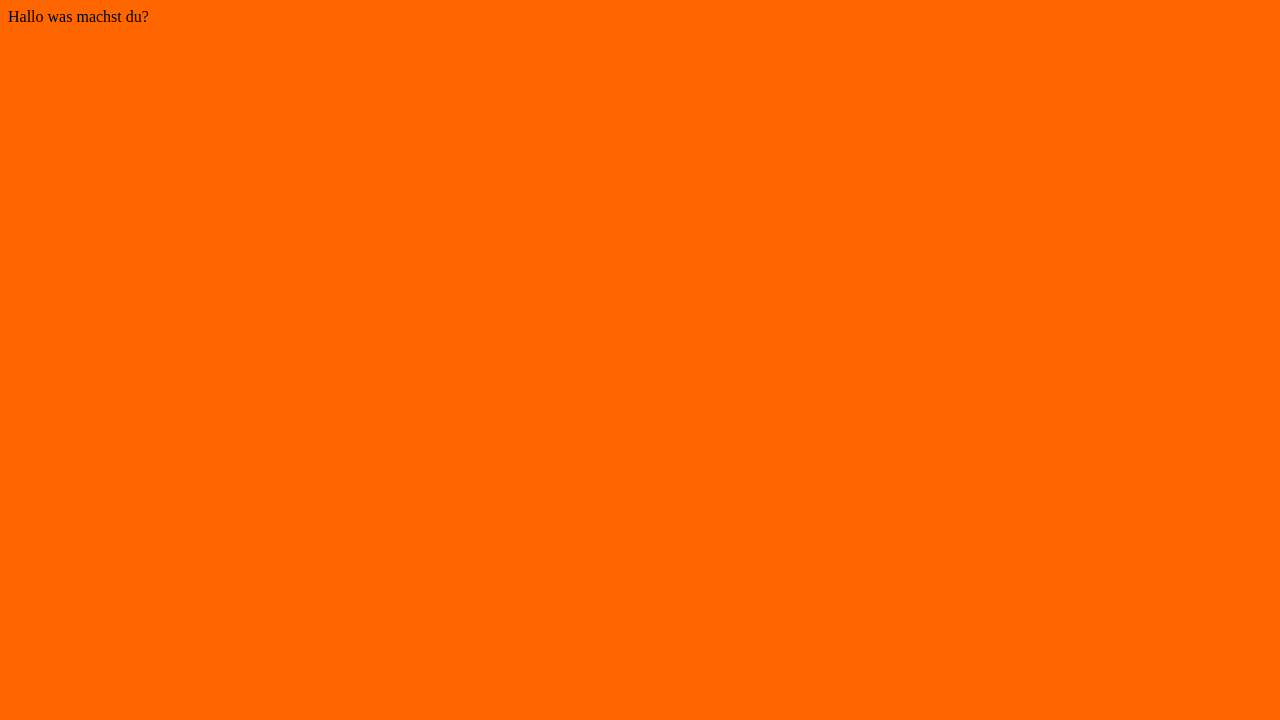
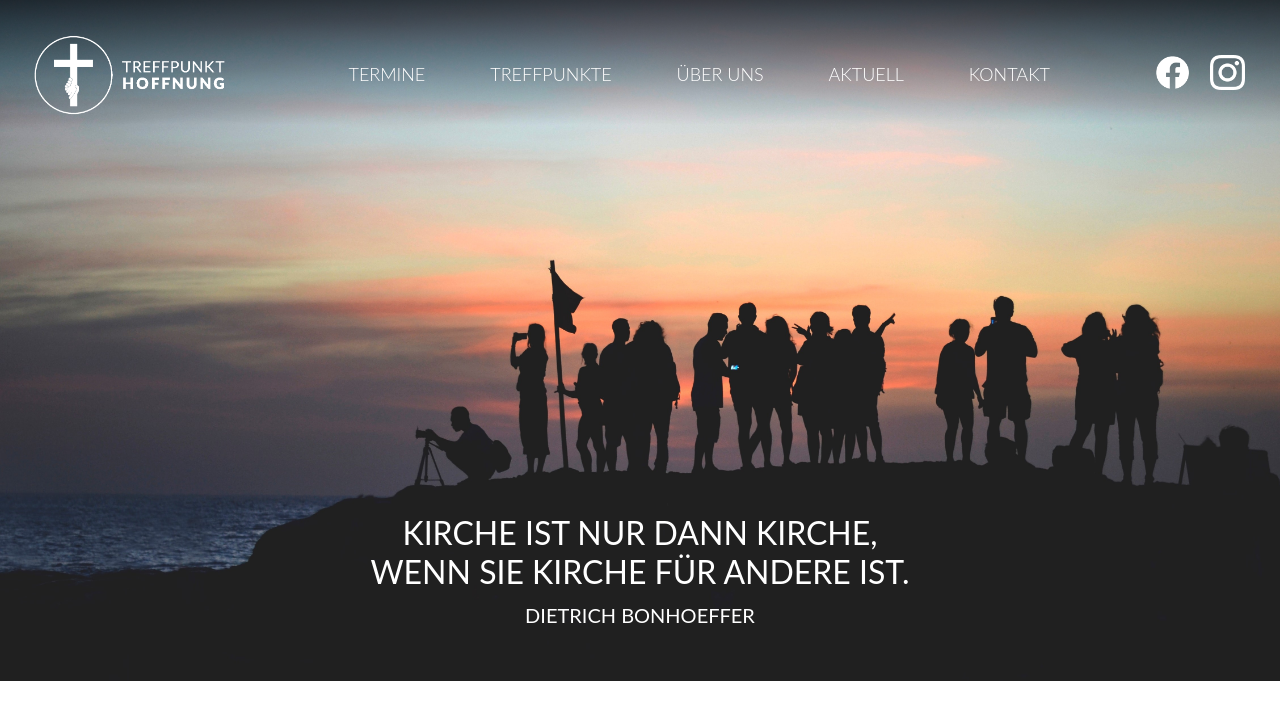
Before and after one commit to GeoDaer/TPH, a website: page src/index.html in a window 1280 px wide. Drawn offline with Linux system fonts and the light colour scheme; files that its build step writes are made by us from their sources; files whose address does not match are found by name.

Commit message:
Header, Menu, Startbild eingefügt

```diff
--- a/gulpfile.js
+++ b/gulpfile.js
@@ -67,6 +67,18 @@ gulp.task('html',function(done){
 });
 
 // ########################################
+// MINIFY PHP
+gulp.task('php',function(done){
+    gulp.src(dist + '*.php',{force: true})
+        .pipe(clean());
+    gulp.src(src + '*.php')
+        .pipe(htmlmin({collapseWhitespace: true}))
+        .pipe(gulp.dest(dist))
+        .pipe(browserSync.stream());
+    done();
+});
+
+// ########################################
 // WATCH
 gulp.task('default',function(done){
 
@@ -75,6 +87,7 @@ gulp.task('default',function(done){
     });
 
     gulp.watch([src + '*.html'],['html']);
+    gulp.watch([src + '*.php'],['php']);
     gulp.watch([src + 'assets/sass/*.sass'],['sass']);
     gulp.watch([src + 'assets/js/*.js'],['js']);
     done();
--- /dev/null
+++ b/src/assets/sass/_var.sass
@@ -0,0 +1,4 @@
+$weiss: #fff
+$dark-gray: #3C3C3B
+$schwarz: #000
+$rosa: #E6245E
--- a/src/assets/sass/main.sass
+++ b/src/assets/sass/main.sass
@@ -1,2 +1,82 @@
+@import var
+
 body
-    background: #ff6600
+    background: $weiss
+    font-family: 'Lato', sans-serif
+    font-size: 1em
+    color: $dark-gray
+    margin: 0 auto
+    padding: 0px
+    width: 100%
+
+header
+    width: 100%
+    height: 125px
+    position: absolute
+    top: 0px
+    z-index: 999
+
+a
+    text-decoration: none
+    color: $weiss
+
+.bild
+    background-image: -webkit-linear-gradient(bottom, transparent 0%, rgba(0,0,0,0.7))
+    background-image: -o-linear-gradient(bottom, transparent 0%, rgba(0,0,0,0.7))
+    background-image: linear-gradient(to top, transparent 0%, rgba(0,0,0,0.7))
+
+#menu
+    width: 100%
+    height: 100px
+    display: flex
+    font-size: 18px
+    font-weight: 300
+    text-transform: uppercase
+
+    .Logo
+        margin: 25px
+        height: 100px
+
+    .navbar
+        position: absolute
+        height: 100px
+        color: $weiss
+        right: 200px
+
+        ul li
+            list-style-type: none
+            display: inline-block
+            padding: 45px 30px
+
+        a:hover
+            color: $rosa
+
+    .Icon
+        position: absolute
+        right: 0
+        margin: 55px 35px
+
+        img
+            height: 35px
+            margin-left: 15px
+
+#Startbild
+
+    img
+        width: 100%
+
+    .Vision
+        width: 100%
+        font-size: 2em
+        color: $weiss
+        text-align: center
+        text-transform: uppercase
+        position: absolute
+        top: 37vw
+
+    .first
+        font-size: 100px
+        display: none
+
+    .last
+        font-size: 20px
--- a/src/index.html
+++ b/src/index.html
@@ -2,11 +2,51 @@
 <html lang="de" dir="ltr">
   <head>
     <meta charset="utf-8">
-    <title></title>
+    <meta name="DC.language" content="de">
+    <meta name="DC.title" content="Treffpunkt Hoffnung Wermelskirchen">
+    <meta name="DC.description" content="Dies ist die Homepage der evangelisch freikirchlichen Gemeinde Treffpunkt Hoffnung in Wermelskirchen">
+    <meta name="google-site-verification" content="P0_yTAFnY6fGPNF5cLb8XEWf0JAnG4QKlzSDE0CG2_I" />
+	<meta name="google-site-verification" content="kokMrxUaB4JCG8aFgOTz55yuVdjabCZJaG_ZPug_SV8" />
+    <meta name="viewport" content="width=device-width, initial-scale=1.0, user-scalable=no">
+	<meta name="keywords" content="Wermelskirchen, Gemeinde, frei evangelische Gemeinde, Treffpunkt Hoffnung, Gott, Jesus" />
+    <meta name="theme-color" content="#2E2E2E">
+    <title>Treffpunkt Hoffnung Wermelskirchen</title>
     <link rel="stylesheet" href="assets/css/style.min.css">
   </head>
   <body>
-        Hallo was machst du?
+        <header class="bild">
+            <div id="menu">
+                <div class="Logo-Container">
+                    <a href="index.html"><img class="Logo" src="assets/img/Logo/Logo-Alternative_Treffpunkt-Hoffnung_weiss.png" alt="Logo"></a>
+                </div>
+                <div class="navbar">
+					<ul>
+						<li><a href="#">Termine</a></li>
+						<li><a href="#">Treffpunkte</a></li>
+						<li><a href="#">Über Uns</a></li>
+						<li><a href="aktuell.php">Aktuell</a></li>
+						<li><a href="#">Kontakt</a></li>
+					</ul>
+				</div>
+				<div class="Icon">
+					<a href="#"><img src="assets/img/Icon/f_logo_RGB-White_58.png"></a>
+					<a href="#"><img src="assets/img/Icon/glyph-logo_white.png"></a>
+				</div>
+            </div>
+        </header>
+
+        <section id="Startbild">
+            <picture>
+                <source src="assets/img/Startbilder/javier-allegue-barros-i5Kx0P8A0d4-unsplash_500x333.jpg" media="(max-width: 600px)" type="picture/">
+                <img src="assets/img/Startbilder/javier-allegue-barros-i5Kx0P8A0d4-unsplash_3.jpg">
+            </picture>
+            <div class="Vision">
+                <span class="first">"</span> <br>
+                Kirche ist nur dann Kirche, <br>
+                wenn sie Kirche für andere ist. <br>
+                <span class="last">Dietrich Bonhoeffer</span>
+            </div>
+        </section>
 
         <script src="assets/js/global.min.js" charset="utf-8"></script>
   </body>
```
Also changed, not shown: dist/assets/css/style.min.css, dist/assets/img/Icon/f_logo_RGB-Grey_58_dark.png (added), dist/assets/img/Icon/f_logo_RGB-White_58.png (added), dist/assets/img/Icon/glyph-logo_grey.png (added), dist/assets/img/Icon/glyph-logo_white.png (added), dist/assets/img/Icon/icon-was-uns-wichtig-ist.png (added), dist/assets/img/Icon/icon-was-wir-glauben.png (added), dist/assets/img/Icon/icon-wer-wir-sind.png (added), dist/assets/img/Logo/Logo-Alternative_Treffpunkt-Hoffnung_weiss.png (added), dist/assets/img/Startbilder/javier-allegue-barros-i5Kx0P8A0d4-unsplash_3.jpg (added), dist/assets/img/Startbilder/javier-allegue-barros-i5Kx0P8A0d4-unsplash_500x333.jpg (added), dist/index.html, 1 other file.
